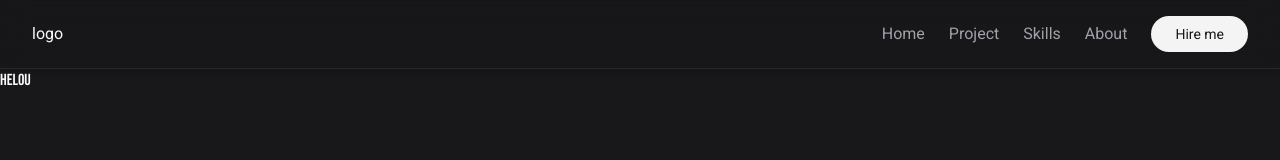
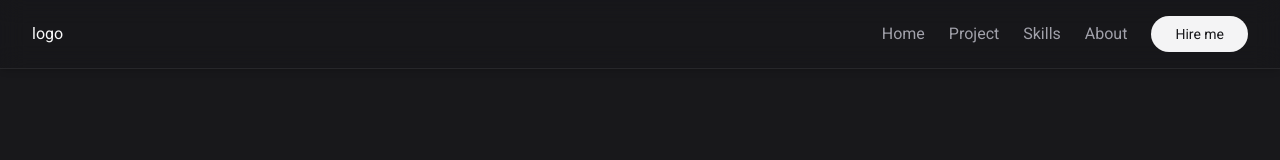
Before and after one commit to agt1984/myPortfolio2.0, a Next.js app: page / in a window 1280 px wide. Shown: the top 160 px of the page. Built offline with nearby package versions, Linux system fonts and the light colour scheme.

Commit message:
HeroSection component added

```diff
--- a/src/app/page.tsx
+++ b/src/app/page.tsx
@@ -1,7 +1,9 @@
-import Image from "next/image";
+import { HeroSection } from "@/components/HeroSection";
 
 export default function Home() {
   return (
-    <div className="font-title">helou</div>
+    <>
+      <HeroSection />
+    </>
   );
 }
--- /dev/null
+++ b/src/components/HeroSection.tsx
@@ -0,0 +1,3 @@
+export function HeroSection() {
+    return <section className="grid items-center h-[calc(100vh)]"></section>;
+}
```
